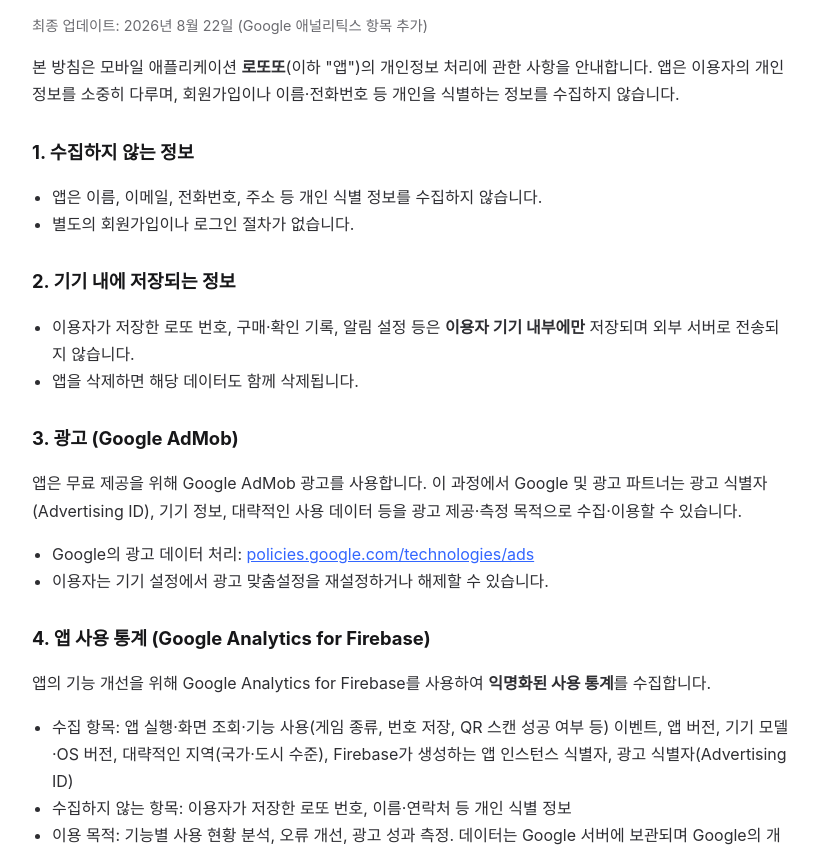
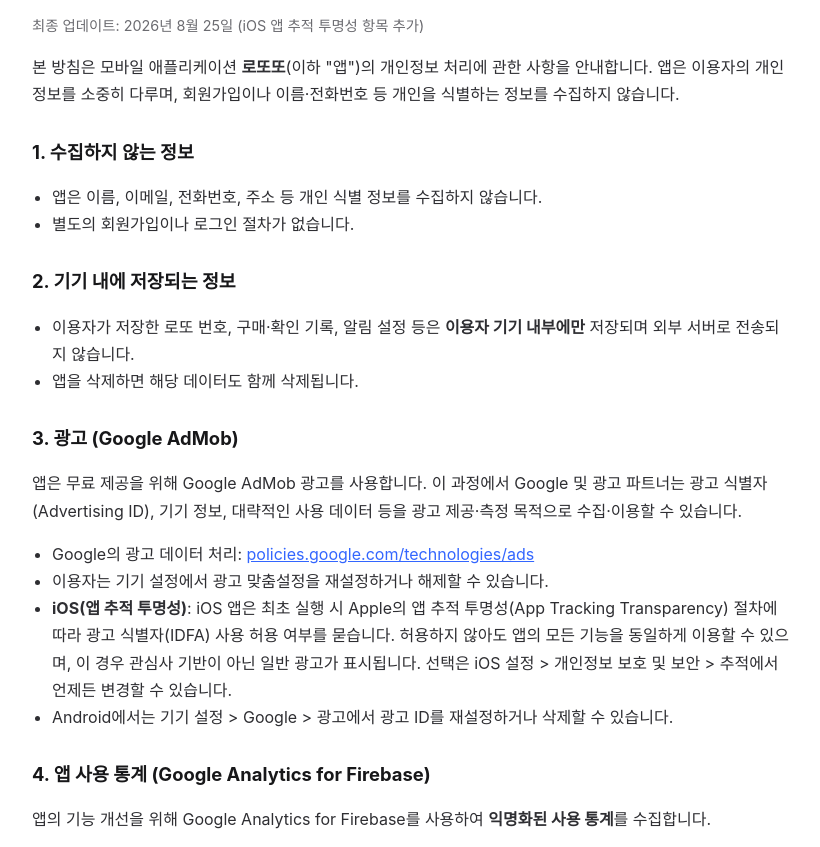
Before and after one commit to hosicompany/hosicompany.github.io, a plain HTML site: page lottoto/privacy.html in a window 1280 px wide. Shown: the part 96-943 px from the top of the page, without its empty margins (228-1048 px from the left). Drawn offline with Linux system fonts and the light colour scheme.

Commit message:
docs(lottoto): 개인정보처리방침 iOS 앱 추적 투명성(ATT·IDFA) 항목 추가
Co-Authored-By: Claude Fable 5 <noreply@anthropic.com>
Claude-Session: https://claude.ai/code/session_01N5Qkw549HLuQC1usTw4tfR

```diff
--- a/lottoto/privacy.html
+++ b/lottoto/privacy.html
@@ -17,7 +17,7 @@
 </head>
 <body>
   <h1>로또또 개인정보처리방침</h1>
-  <p class="meta">최종 업데이트: 2026년 8월 22일 (Google 애널리틱스 항목 추가)</p>
+  <p class="meta">최종 업데이트: 2026년 8월 25일 (iOS 앱 추적 투명성 항목 추가)</p>
 
   <p>본 방침은 모바일 애플리케이션 <strong>로또또</strong>(이하 "앱")의 개인정보 처리에 관한 사항을 안내합니다.
   앱은 이용자의 개인정보를 소중히 다루며, 회원가입이나 이름·전화번호 등 개인을 식별하는 정보를 수집하지 않습니다.</p>
@@ -40,12 +40,16 @@
   <ul>
     <li>Google의 광고 데이터 처리: <a href="https://policies.google.com/technologies/ads">policies.google.com/technologies/ads</a></li>
     <li>이용자는 기기 설정에서 광고 맞춤설정을 재설정하거나 해제할 수 있습니다.</li>
+    <li><strong>iOS(앱 추적 투명성)</strong>: iOS 앱은 최초 실행 시 Apple의 앱 추적 투명성(App Tracking Transparency) 절차에 따라
+      광고 식별자(IDFA) 사용 허용 여부를 묻습니다. 허용하지 않아도 앱의 모든 기능을 동일하게 이용할 수 있으며,
+      이 경우 관심사 기반이 아닌 일반 광고가 표시됩니다. 선택은 iOS 설정 &gt; 개인정보 보호 및 보안 &gt; 추적에서 언제든 변경할 수 있습니다.</li>
+    <li>Android에서는 기기 설정 &gt; Google &gt; 광고에서 광고 ID를 재설정하거나 삭제할 수 있습니다.</li>
   </ul>
 
   <h2>4. 앱 사용 통계 (Google Analytics for Firebase)</h2>
   <p>앱의 기능 개선을 위해 Google Analytics for Firebase를 사용하여 <strong>익명화된 사용 통계</strong>를 수집합니다.</p>
   <ul>
-    <li>수집 항목: 앱 실행·화면 조회·기능 사용(게임 종류, 번호 저장, QR 스캔 성공 여부 등) 이벤트, 앱 버전, 기기 모델·OS 버전, 대략적인 지역(국가·도시 수준), Firebase가 생성하는 앱 인스턴스 식별자, 광고 식별자(Advertising ID)</li>
+    <li>수집 항목: 앱 실행·화면 조회·기능 사용(게임 종류, 번호 저장, QR 스캔 성공 여부 등) 이벤트, 앱 버전, 기기 모델·OS 버전, 대략적인 지역(국가·도시 수준), Firebase가 생성하는 앱 인스턴스 식별자, 광고 식별자(Android Advertising ID / iOS IDFA — iOS는 추적 허용 시에만)</li>
     <li>수집하지 않는 항목: 이용자가 저장한 로또 번호, 이름·연락처 등 개인 식별 정보</li>
     <li>이용 목적: 기능별 사용 현황 분석, 오류 개선, 광고 성과 측정. 데이터는 Google 서버에 보관되며 Google의 개인정보처리방침(<a href="https://policies.google.com/privacy">policies.google.com/privacy</a>)이 적용됩니다.</li>
     <li>보관 기간: Google Analytics 기본 설정에 따라 이벤트 데이터는 최대 14개월 보관 후 삭제됩니다.</li>
```
